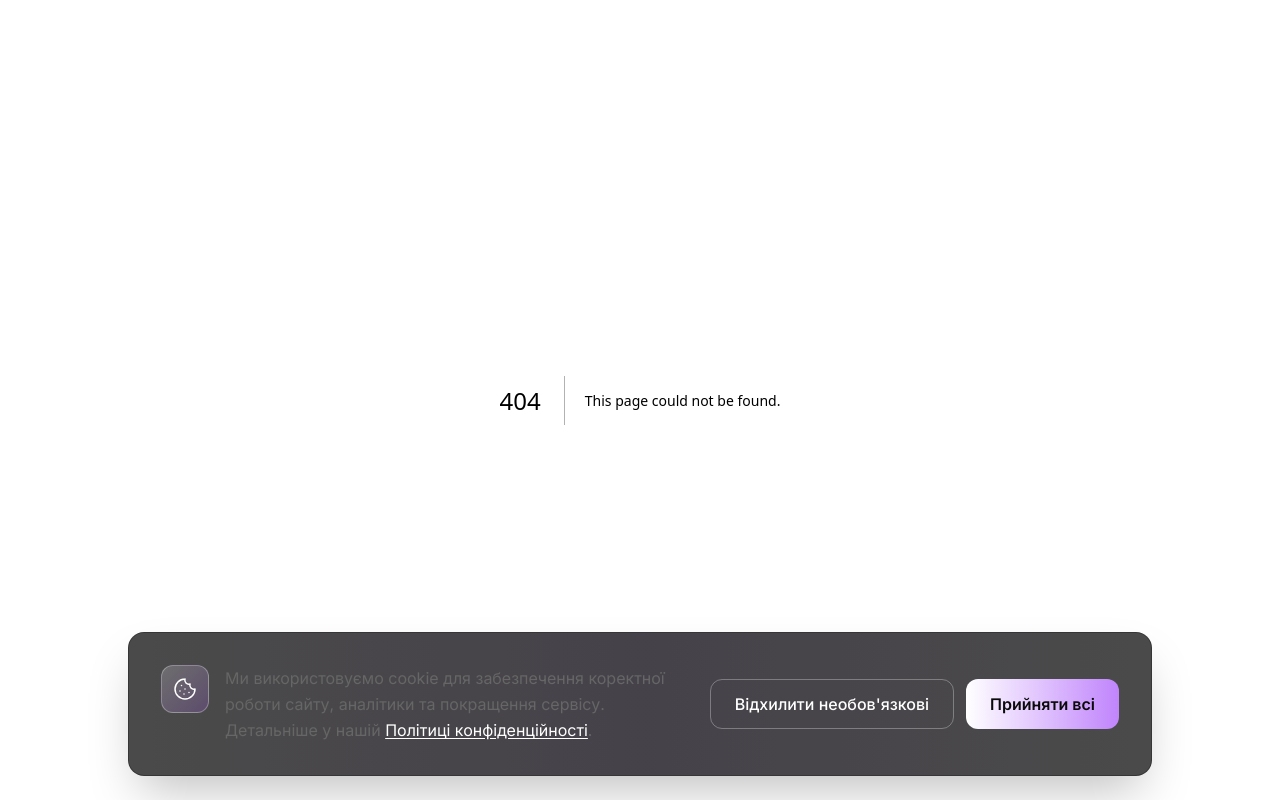
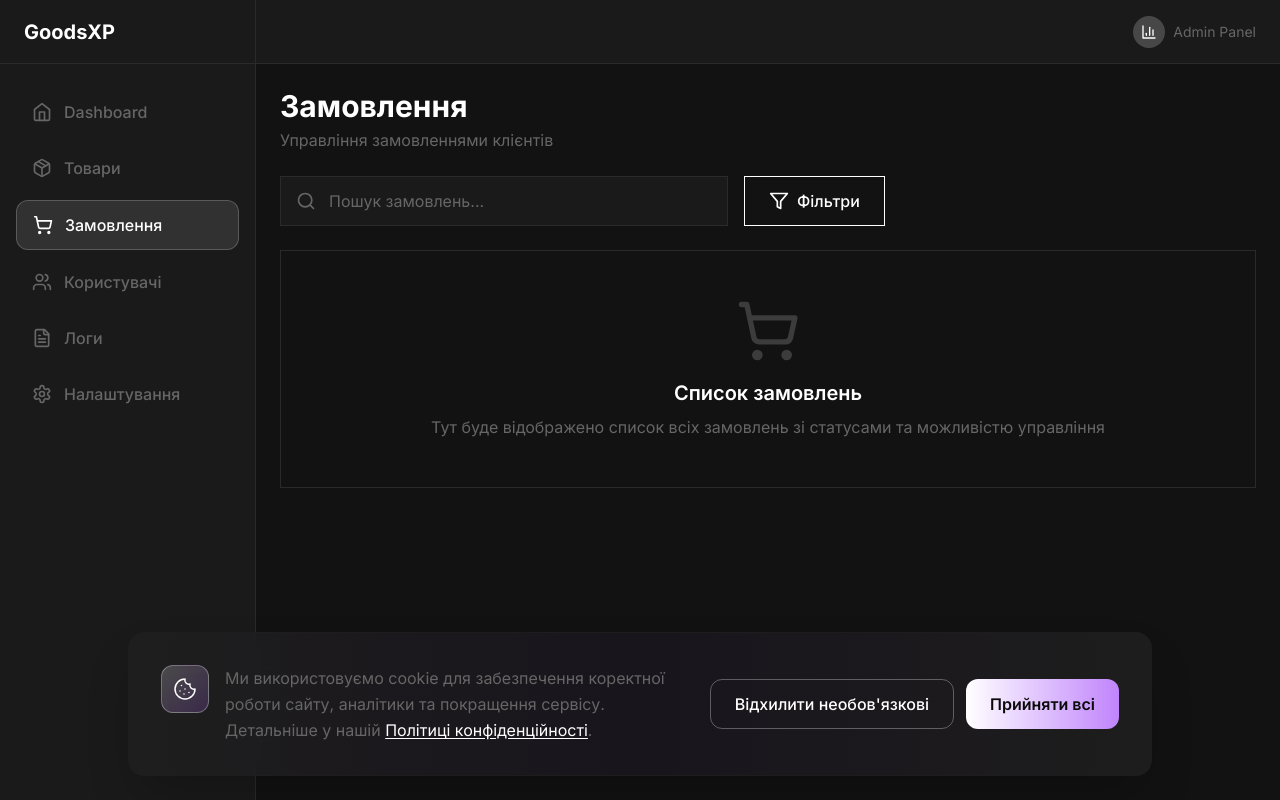
Before and after one commit to deonisiynet-tech/goodsxp, a Next.js app in the folder client/: page /admin/orders in a window 1280 px wide. Before the commit this address had no page. Built offline with nearby package versions, Linux system fonts and the light colour scheme.

Commit message:
feat: add missing admin pages (products, orders, users, logs, settings)

```diff
--- /dev/null
+++ b/client/src/app/admin/orders/page.tsx
@@ -0,0 +1,50 @@
+'use client';
+
+import AdminLayout from '@/components/admin/AdminLayout';
+import { ShoppingCart, Search, Filter } from 'lucide-react';
+import { useState } from 'react';
+
+export default function OrdersPage() {
+  const [search, setSearch] = useState('');
+
+  return (
+    <AdminLayout>
+      <div className="space-y-6">
+        {/* Header */}
+        <div className="flex flex-col md:flex-row justify-between items-start md:items-center gap-4">
+          <div>
+            <h1 className="text-3xl font-bold text-primary">Замовлення</h1>
+            <p className="text-muted mt-1">Управління замовленнями клієнтів</p>
+          </div>
+        </div>
+
+        {/* Filters */}
+        <div className="flex flex-col md:flex-row gap-4">
+          <div className="relative flex-1 max-w-md">
+            <Search className="absolute left-4 top-1/2 -translate-y-1/2 text-muted" size={20} />
+            <input
+              type="text"
+              placeholder="Пошук замовлень..."
+              value={search}
+              onChange={(e) => setSearch(e.target.value)}
+              className="input-field pl-12"
+            />
+          </div>
+          <button className="btn-secondary flex items-center gap-2">
+            <Filter size={20} />
+            Фільтри
+          </button>
+        </div>
+
+        {/* Content Placeholder */}
+        <div className="card p-12 text-center">
+          <ShoppingCart size={64} className="mx-auto text-muted mb-4 opacity-50" />
+          <h2 className="text-xl font-semibold text-primary mb-2">Список замовлень</h2>
+          <p className="text-muted">
+            Тут буде відображено список всіх замовлень зі статусами та можливістю управління
+          </p>
+        </div>
+      </div>
+    </AdminLayout>
+  );
+}
--- /dev/null
+++ b/client/src/app/admin/products/page.tsx
@@ -0,0 +1,49 @@
+'use client';
+
+import AdminLayout from '@/components/admin/AdminLayout';
+import { Package, Plus, Search } from 'lucide-react';
+import { useState } from 'react';
+import toast from 'react-hot-toast';
+
+export default function ProductsPage() {
+  const [search, setSearch] = useState('');
+
+  return (
+    <AdminLayout>
+      <div className="space-y-6">
+        {/* Header */}
+        <div className="flex flex-col md:flex-row justify-between items-start md:items-center gap-4">
+          <div>
+            <h1 className="text-3xl font-bold text-primary">Товари</h1>
+            <p className="text-muted mt-1">Управління асортиментом магазину</p>
+          </div>
+          <button className="btn-primary flex items-center gap-2">
+            <Plus size={20} />
+            Додати товар
+          </button>
+        </div>
+
+        {/* Search Bar */}
+        <div className="relative max-w-md">
+          <Search className="absolute left-4 top-1/2 -translate-y-1/2 text-muted" size={20} />
+          <input
+            type="text"
+            placeholder="Пошук товарів..."
+            value={search}
+            onChange={(e) => setSearch(e.target.value)}
+            className="input-field pl-12"
+          />
+        </div>
+
+        {/* Content Placeholder */}
+        <div className="card p-12 text-center">
+          <Package size={64} className="mx-auto text-muted mb-4 opacity-50" />
+          <h2 className="text-xl font-semibold text-primary mb-2">Список товарів</h2>
+          <p className="text-muted">
+            Тут буде відображено список всіх товарів з можливістю редагування та видалення
+          </p>
+        </div>
+      </div>
+    </AdminLayout>
+  );
+}
--- /dev/null
+++ b/client/src/app/admin/settings/page.tsx
@@ -0,0 +1,33 @@
+'use client';
+
+import AdminLayout from '@/components/admin/AdminLayout';
+import { Settings as SettingsIcon, Save } from 'lucide-react';
+
+export default function SettingsPage() {
+  return (
+    <AdminLayout>
+      <div className="space-y-6">
+        {/* Header */}
+        <div className="flex flex-col md:flex-row justify-between items-start md:items-center gap-4">
+          <div>
+            <h1 className="text-3xl font-bold text-primary">Налаштування</h1>
+            <p className="text-muted mt-1">Конфігурація параметрів сайту</p>
+          </div>
+          <button className="btn-primary flex items-center gap-2">
+            <Save size={20} />
+            Зберегти
+          </button>
+        </div>
+
+        {/* Content Placeholder */}
+        <div className="card p-12 text-center">
+          <SettingsIcon size={64} className="mx-auto text-muted mb-4 opacity-50" />
+          <h2 className="text-xl font-semibold text-primary mb-2">Налаштування сайту</h2>
+          <p className="text-muted">
+            Тут буде форма для редагування налаштувань сайту: контакти, SEO, банери тощо
+          </p>
+        </div>
+      </div>
+    </AdminLayout>
+  );
+}
--- /dev/null
+++ b/client/src/app/admin/users/page.tsx
@@ -0,0 +1,48 @@
+'use client';
+
+import AdminLayout from '@/components/admin/AdminLayout';
+import { Users, Search, UserPlus } from 'lucide-react';
+import { useState } from 'react';
+
+export default function UsersPage() {
+  const [search, setSearch] = useState('');
+
+  return (
+    <AdminLayout>
+      <div className="space-y-6">
+        {/* Header */}
+        <div className="flex flex-col md:flex-row justify-between items-start md:items-center gap-4">
+          <div>
+            <h1 className="text-3xl font-bold text-primary">Користувачі</h1>
+            <p className="text-muted mt-1">Управління користувачами та правами доступу</p>
+          </div>
+          <button className="btn-primary flex items-center gap-2">
+            <UserPlus size={20} />
+            Додати користувача
+          </button>
+        </div>
+
+        {/* Search */}
+        <div className="relative max-w-md">
+          <Search className="absolute left-4 top-1/2 -translate-y-1/2 text-muted" size={20} />
+          <input
+            type="text"
+            placeholder="Пошук користувачів..."
+            value={search}
+            onChange={(e) => setSearch(e.target.value)}
+            className="input-field pl-12"
+          />
+        </div>
+
+        {/* Content Placeholder */}
+        <div className="card p-12 text-center">
+          <Users size={64} className="mx-auto text-muted mb-4 opacity-50" />
+          <h2 className="text-xl font-semibold text-primary mb-2">Список користувачів</h2>
+          <p className="text-muted">
+            Тут буде відображено список всіх користувачів з можливістю редагування ролей
+          </p>
+        </div>
+      </div>
+    </AdminLayout>
+  );
+}
```
